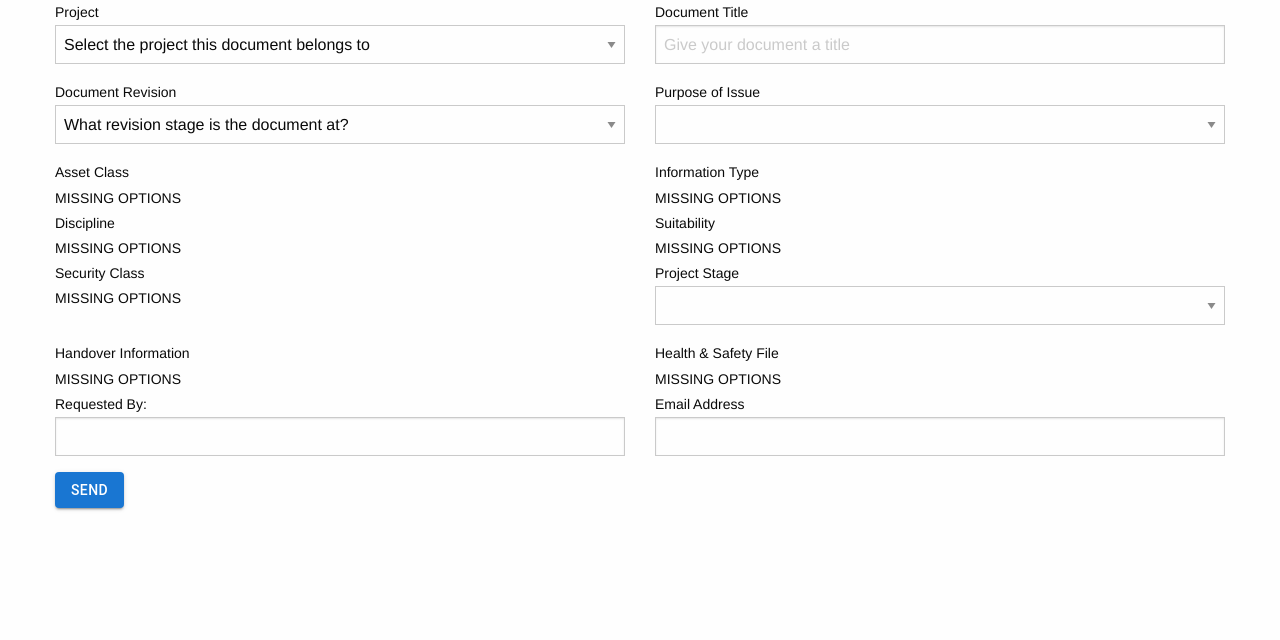
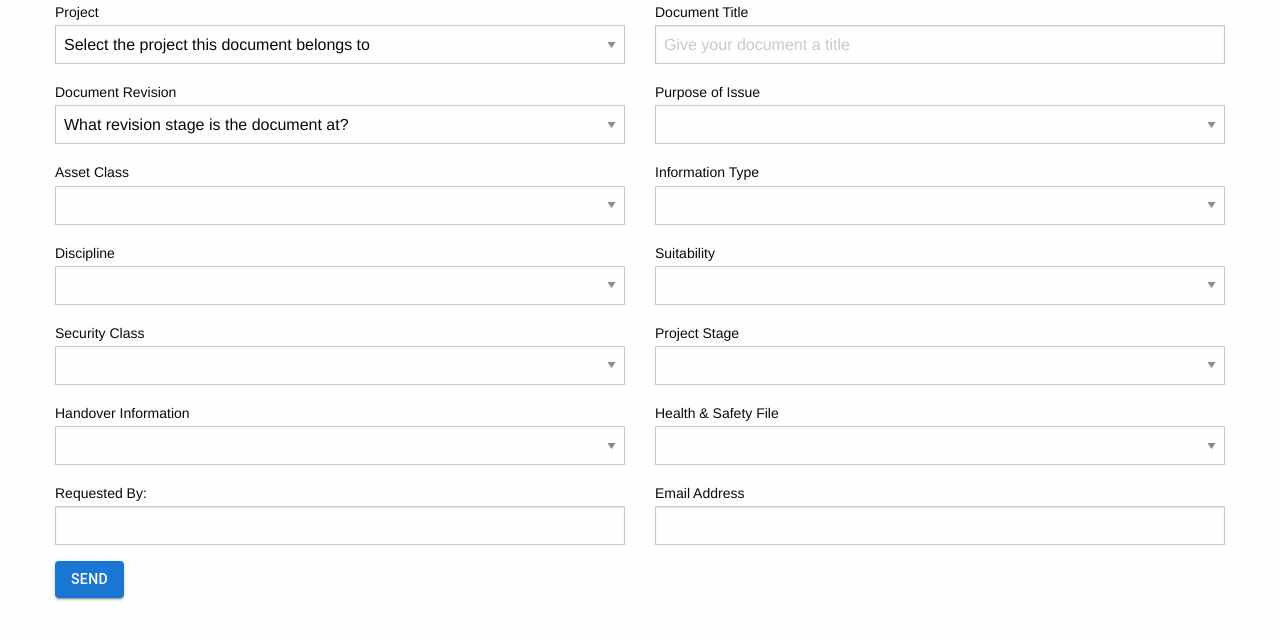
Before and after one commit to Senny10/CapitalDNRF, a React (Create React App) app in the folder document-numbers/: page / in a window 1280 px wide. Shown: the top 640 px of the page. Built offline with nearby package versions, Linux system fonts and the light colour scheme.

Commit message:
new data added to App.tsx

```diff
--- a/document-numbers/src/App.tsx
+++ b/document-numbers/src/App.tsx
@@ -21,10 +21,35 @@ function App() {
         { label: 'For Acceptance', value: 'For Acceptance' },
       ],
     },
+    assetClass: {
+      options: [{ label: 'Asset Class not Applicable', value: 'Asset Class not Applicable' }]
+    },
+    infotype: {
+      options: [{ label: 'DOC: Document', value: 'Document' }]
+    },
+    discipline: {
+      options: [{ label: 'TEST', value: 'TEST' }]
+    },
+    suitability: {
+      options: [{ label: 'A: Authorised and Accepted', value: 'A' }]
+    },
+    securityClass: {
+      options: [{ label: 'TfL Confidential', value: 'Confidential' }]
+    },
     projectStage: {
-      options: [{label: '', value: ''}]
-    }
-  }))
+      options: [{ label: 'Stage 0: Initial Proposition', value: '0' }]
+    },
+    handoverInformation: {
+      options: [{ label: 'Yes', value: 'Yes' },
+      { label: 'No', value: 'No' },
+      ],
+    },
+    hsf: {
+      options: [{ label: 'Yes', value: 'Yes' },
+      { label: 'No', value: 'No' },
+      ],
+    },
+  }));
 
   const formConfig = JSON.parse(window.localStorage.getItem('formConfig') || '{}');
 
```
